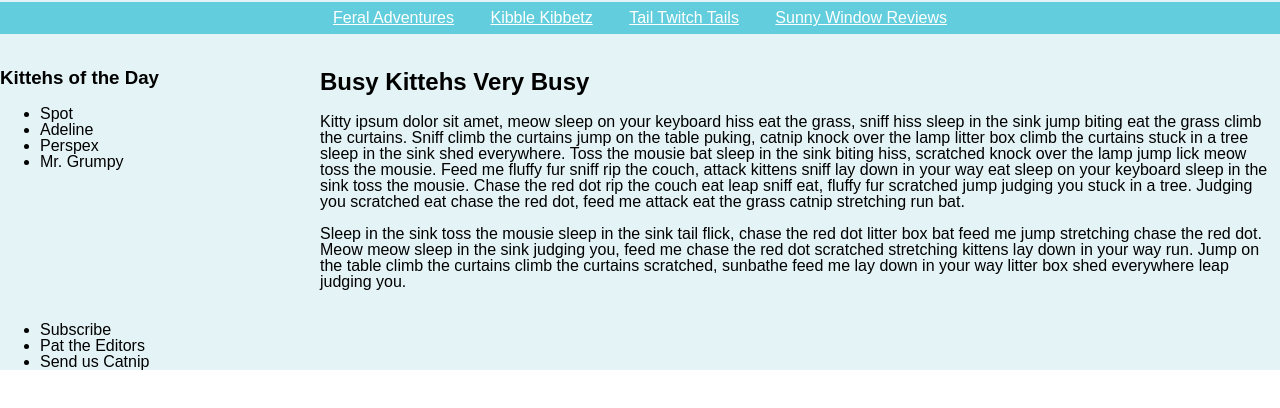
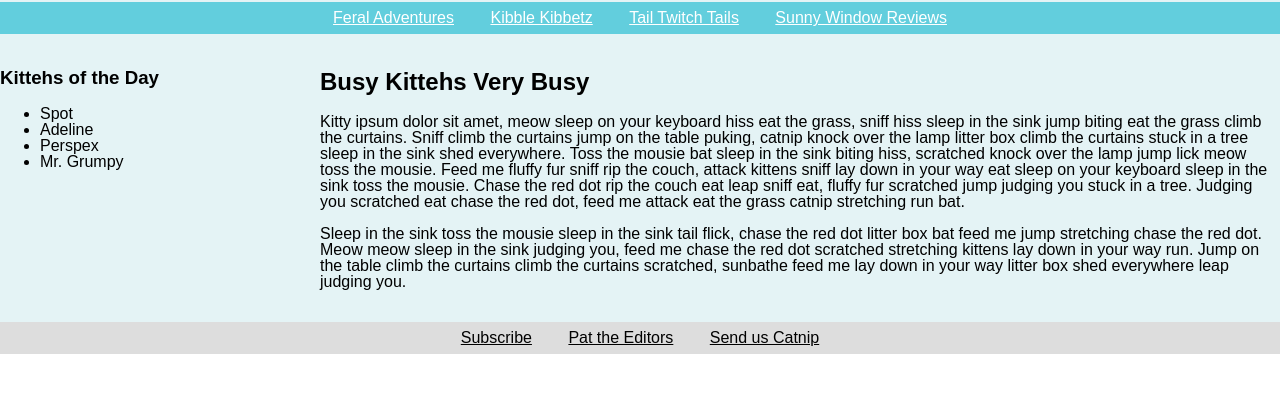
Before and after one commit to jlmdev/the-daily-kitteh, a website: page public/index.html in a window 1280 px wide. Shown: the part 122-530 px from the top of the page. Drawn offline with Linux system fonts and the light colour scheme.

Commit message:
footer complete

```diff
--- a/public/screen.css
+++ b/public/screen.css
@@ -51,3 +51,19 @@ aside {
 main {
   width: 75%;
 }
+
+footer {
+  background-color: rgb(221, 221, 221);
+}
+
+footer ul {
+  text-align: center;
+  padding: .5rem 0;
+}
+
+footer li {
+  display: inline;
+  color: black;
+  text-decoration: underline;
+  margin: .25rem 1rem;
+}
```
